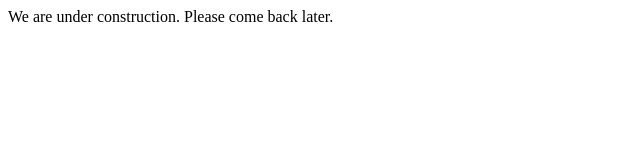
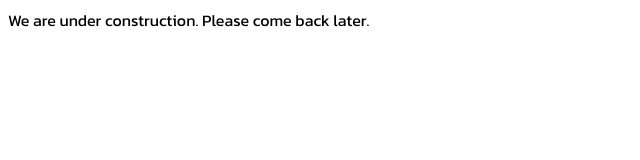
Before and after one commit to sinsawad-com/sinsawad.github.io, a Gatsby site: page / in a window 1280 px wide. Shown: the whole page, without its empty margins (0-640 px from the left). Built offline with nearby package versions, Linux system fonts and the light colour scheme; Gatsby itself is replaced by a stand-in of ours.

Commit message:
apply google font 'Kanit'

```diff
--- /dev/null
+++ b/gatsby-browser.js
@@ -0,0 +1 @@
+import './src/styles/global.scss';
--- /dev/null
+++ b/src/styles/global.scss
@@ -0,0 +1,6 @@
+@import url("https://fonts.googleapis.com/css2?family=Kanit:ital,wght@0,100;0,200;0,300;0,400;0,500;0,600;0,700;0,800;0,900;1,100;1,200;1,300;1,400;1,500;1,600;1,700;1,800;1,900&display=swap");
+
+html,
+body {
+  font-family: "Kanit", sans-serif;
+}
```
Also changed, not shown: src/pages/index.js (+4 -179 lines).
